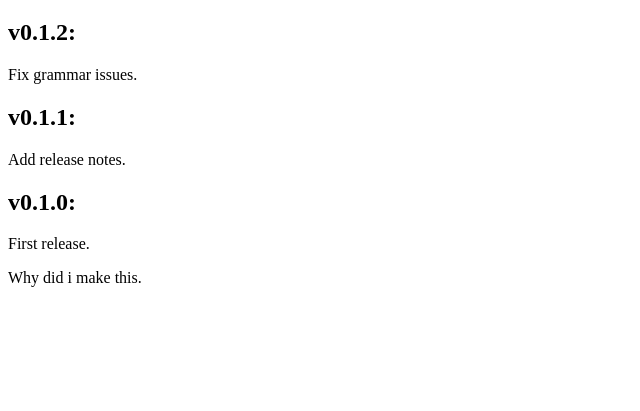
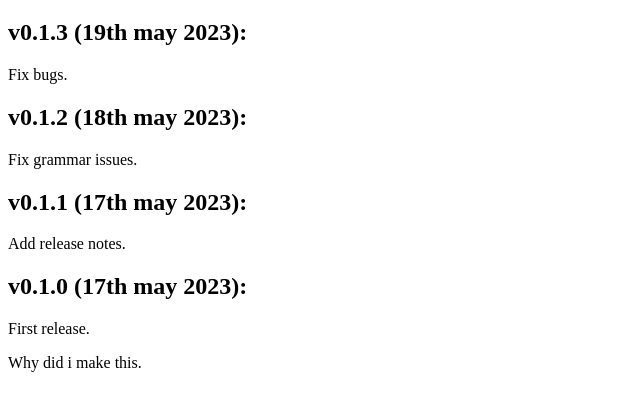
Before and after one commit to pioucraft/lemonade-maker-3000, a plain HTML site: page client/releasesNotes.html in a window 1280 px wide. Shown: the part 61-472 px from the top of the page, without its empty margins (0-640 px from the left). Drawn offline with Linux system fonts and the light colour scheme.

Commit message:
fix bugs

```diff
--- a/client/js/index.js
+++ b/client/js/index.js
@@ -233,11 +233,11 @@ function priceWeatherController() {
 function buyWeatherController() {
     if(priceWeatherController() <= lemonade) {
         lemonade -= priceWeatherController()
-        buildings += "f"
+        buildings += "g"
         document.getElementById("lemonade").innerHTML = formatter.format(lemonade) + " litters of lemonade"
         document.getElementById("shop-weatherController-price").innerHTML = "price: " + formatter.format(lemonadeMaker.calculatePrice.weatherController())
         document.getElementById("shop-weatherController-numberOwned").innerHTML = "owned: " + howManyOccurencesOfACharacterInAString(buildings, "g")
-        alert("you bought a lemonade tree")
+        alert("you bought a weather controller")
     }
     else{
         alert("you don't have enough money")
--- a/client/releasesNotes.html
+++ b/client/releasesNotes.html
@@ -8,11 +8,13 @@
 </head>
 <body>
     <h1>Release notes: </h1>
-    <h2>v0.1.2:</h2>
+    <h2>v0.1.3 (19th may 2023):</h2>
+    <p>Fix bugs.</p>
+    <h2>v0.1.2 (18th may 2023):</h2>
     <p>Fix grammar issues.</p>
-    <h2>v0.1.1:</h2>
+    <h2>v0.1.1 (17th may 2023):</h2>
     <p>Add release notes.</p>
-    <h2>v0.1.0:</h2>
+    <h2>v0.1.0 (17th may 2023):</h2>
     <p>First release.</p>
     <p>Why did i make this.</p>
 </body>
```
